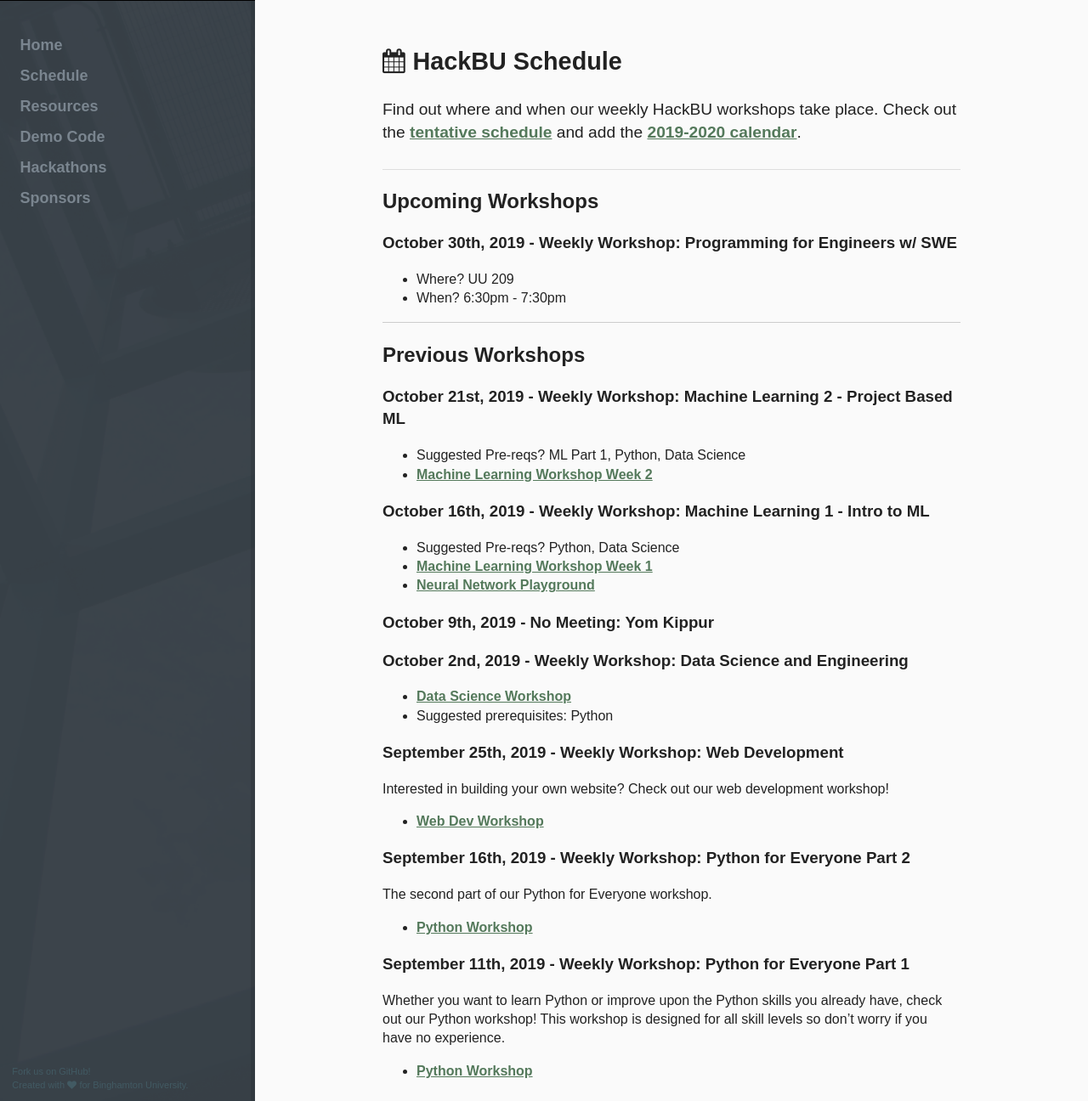
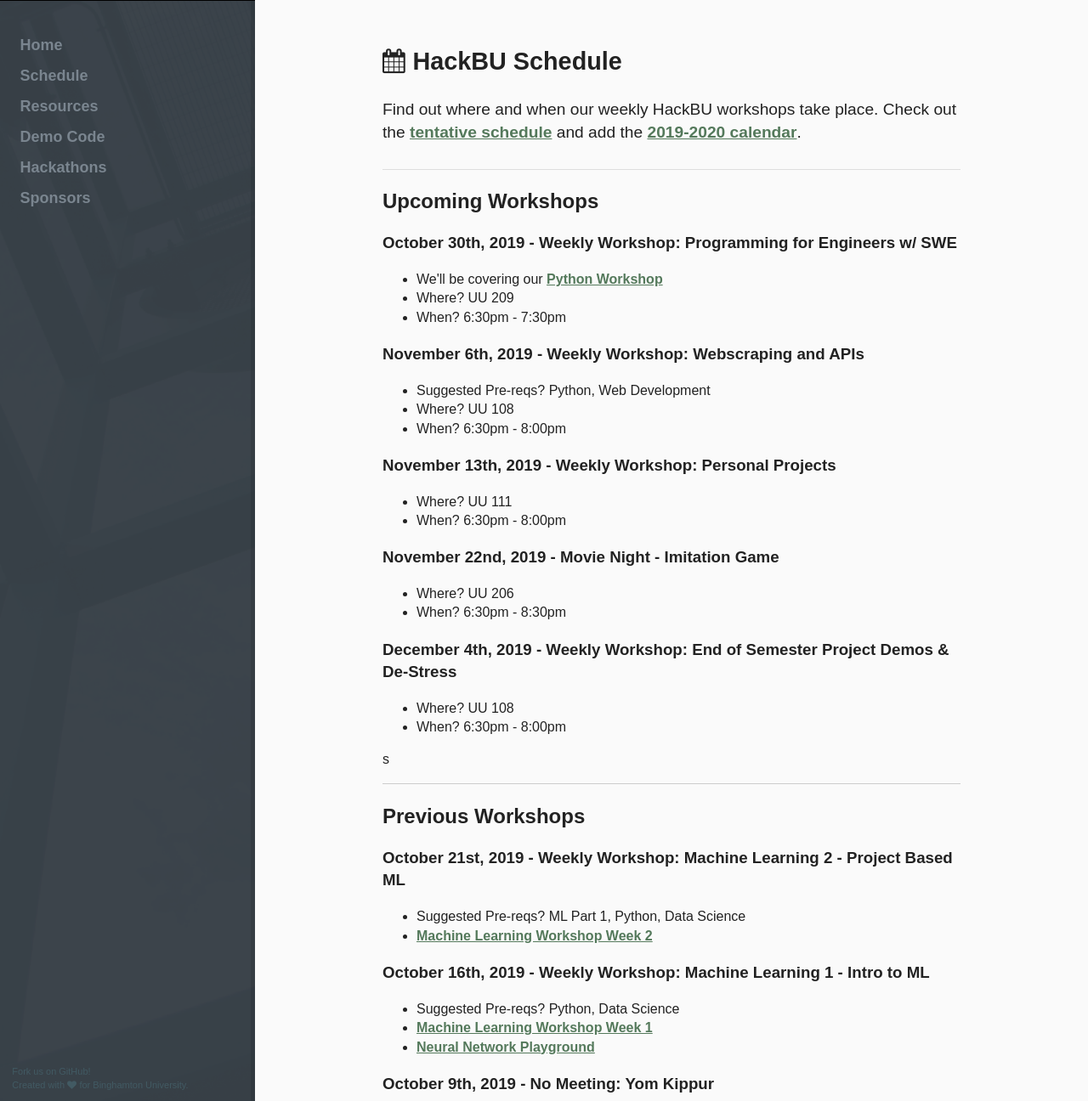
Before and after one commit to hackbinghamton/hackbinghamton.github.io, a Jekyll site: the page built from schedule/index.html, in a window 1280 px wide and 1400 px high, cut to the strip 104-1400 px from the top of the window. Shown: the whole strip at 85% size. Built offline with Jekyll 4.4.1, drawn with Linux system fonts in a browser that asks for light colours; nearby versions of some CDN libraries.

Commit message:
Add rest of schedule

```diff
--- a/schedule/index.html
+++ b/schedule/index.html
@@ -9,9 +9,11 @@
 	<p>Find out where and when our weekly HackBU workshops take place. Check out the <a href="https://docs.google.com/spreadsheets/d/171UMVQsbL7_Dmp_Nngxn7VcYaq_Nuerf2sjMHddhqGg/edit?usp=sharing">tentative schedule</a> and add the <a href="https://calendar.google.com/calendar/r?cid=YmluZ2hhbXRvbi5lZHVfa3VpZzFnbXNibXU5czZhbGY0aDEzaDhuNm9AZ3JvdXAuY2FsZW5kYXIuZ29vZ2xlLmNvbQ">2019-2020 calendar</a>. </p>
 </div>
 <h2> Upcoming Workshops </h2>
-
       <h3> October 30th, 2019 - Weekly Workshop: Programming for Engineers w/ SWE</h3>
       <ul>
+        <li>
+          We'll be covering our <a href="https://github.com/HackBinghamton/PythonWorkshop/"> Python Workshop </a>
+        </li>
         <li>
           Where? UU 209
         </li>
@@ -19,7 +21,46 @@
           When? 6:30pm - 7:30pm
         </li>
       </ul>
-  <hr>
+      <h3> November 6th, 2019 - Weekly Workshop: Webscraping and APIs</h3>
+      <ul>
+        <li>
+          Suggested Pre-reqs? Python, Web Development
+        </li>
+        <li>
+          Where? UU 108
+        </li>
+        <li>
+          When? 6:30pm - 8:00pm
+        </li>
+      </ul>
+      <h3> November 13th, 2019 - Weekly Workshop: Personal Projects </h3>
+      <ul>
+        <li>
+          Where? UU 111
+        </li>
+        <li>
+          When? 6:30pm - 8:00pm
+        </li>
+      </ul>
+      <h3> November 22nd, 2019 - Movie Night - Imitation Game </h3>
+      <ul>
+        <li>
+          Where? UU 206
+        </li>
+        <li>
+          When? 6:30pm - 8:30pm
+        </li>
+      </ul>
+      <h3> December 4th, 2019 - Weekly Workshop: End of Semester Project Demos & De-Stress </h3>
+      <ul>
+        <li>
+          Where? UU 108
+        </li>
+        <li>
+          When? 6:30pm - 8:00pm
+        </li>
+      </ul>
+    s  <hr>
 <h2> Previous Workshops </h2>
 <div class="article">
   <h3> October 21st, 2019 - Weekly Workshop: Machine Learning 2 - Project Based ML</h3>
```
